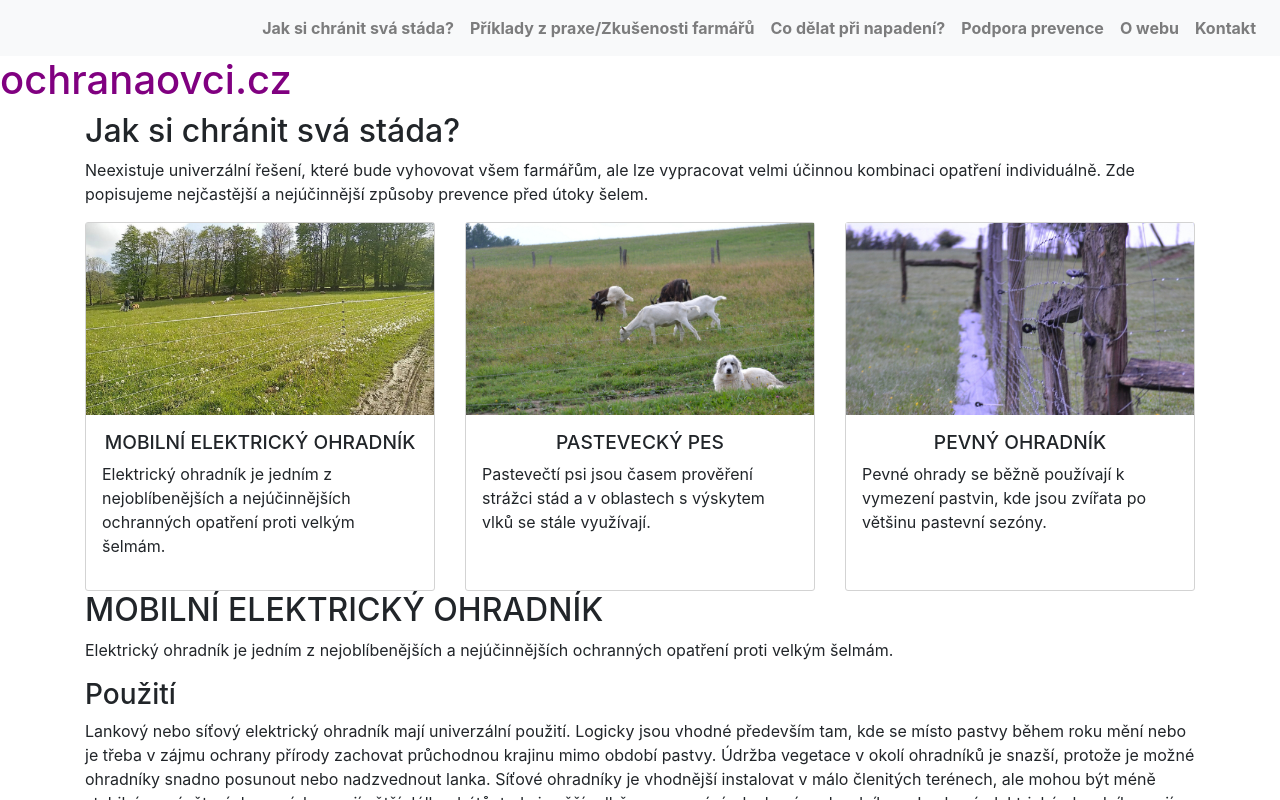
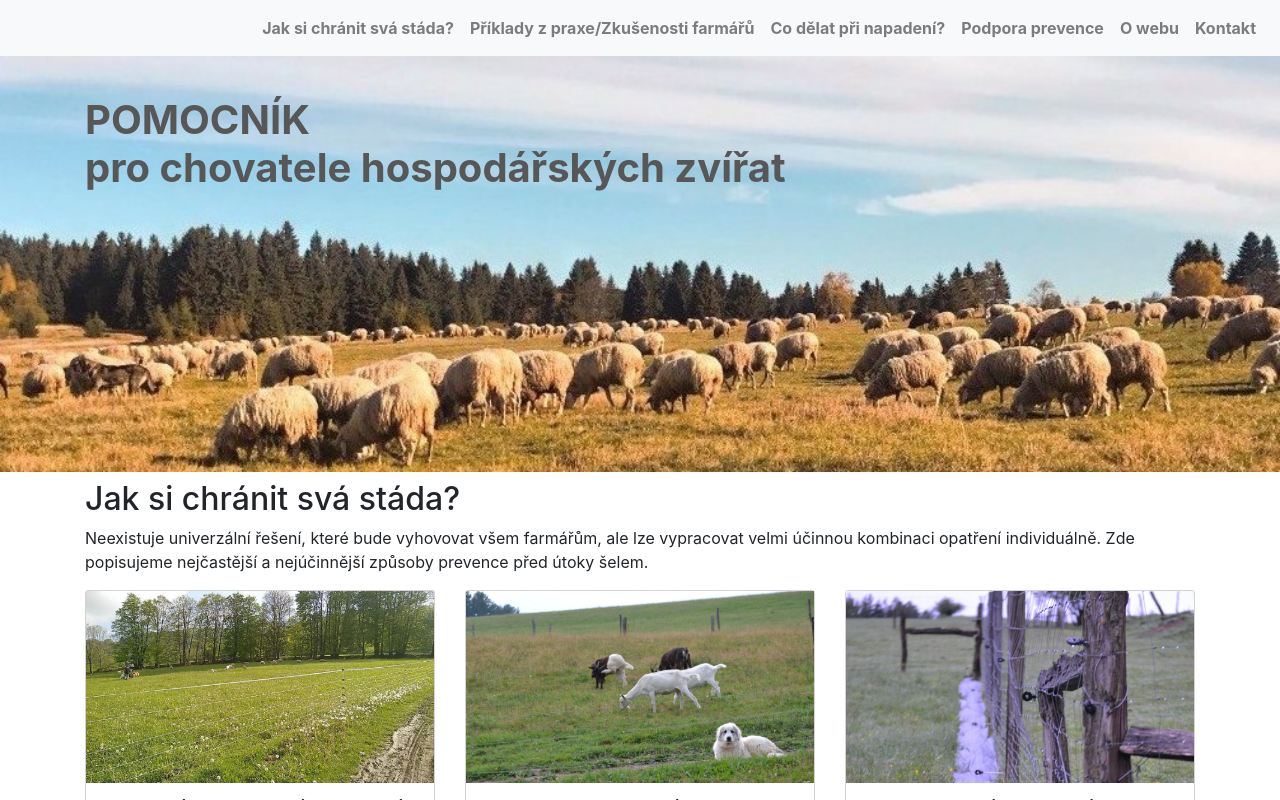
Before and after one commit to ondrejsika/oo, a Next.js app: page / in a window 1280 px wide. Shown: the top 800 px of the page. Built offline with nearby package versions, Linux system fonts and the light colour scheme.

Commit message:
add header component and background image

```diff
--- /dev/null
+++ b/components/Header.js
@@ -0,0 +1,25 @@
+import React from "react";
+import { Container } from "react-bootstrap";
+import styled from "styled-components";
+
+const H1 = styled.h1`
+  color: #575757;
+  padding: 1em 0 7em 0;
+  font-weight: bold;
+`;
+const Background = styled.div`
+  background-image: url("/static/images/header.jpeg");
+  background-repeat: no-repeat;
+  background-size: cover;
+`;
+export default (props) => (
+  <Background>
+    <Container>
+      <H1>
+        POMOCNÍK
+        <br /> pro chovatele hospodářských zvířat
+      </H1>
+      {props.children}
+    </Container>
+  </Background>
+);
--- a/pages/index.js
+++ b/pages/index.js
@@ -2,19 +2,15 @@
 import Navbar from "../components/Navbar";
 import Section from "../components/Section";
 import Article from "../components/Article";
-import styled from "styled-components";
 import Box from "../components/Box";
 import BoxWrapper from "../components/BoxWrapper";
+import Header from "../components/Header";
 import { Row, Col } from "react-bootstrap";
-
-const H1 = styled.h1`
-  color: purple;
-`;
 
 export default () => (
   <>
     <Navbar />
-    <H1>ochranaovci.cz</H1>
+    <Header />
     <Section header="Jak si chránit svá stáda?">
       <Article>
         <p>
```
Also changed, not shown: public/static/images/header.jpeg (added).
